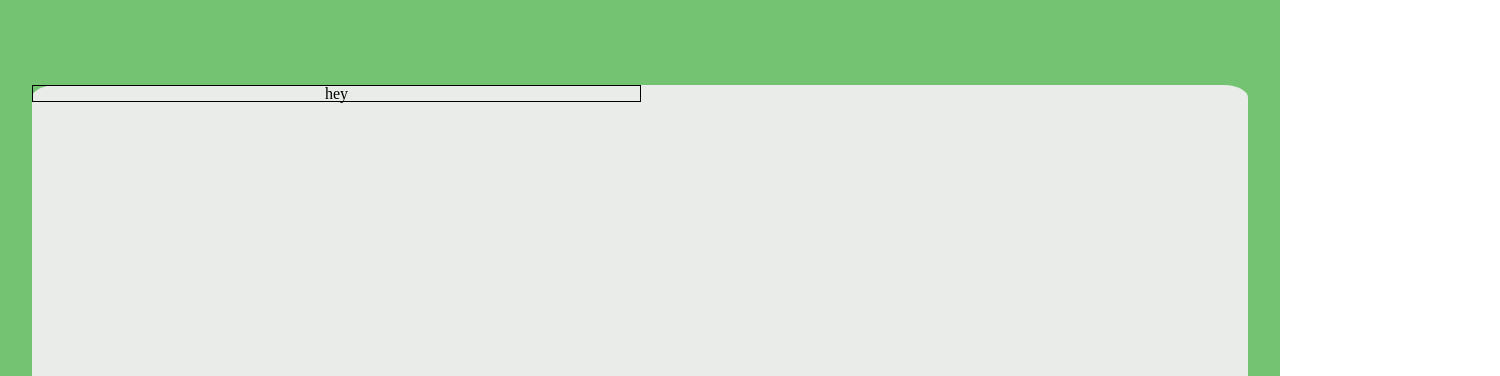
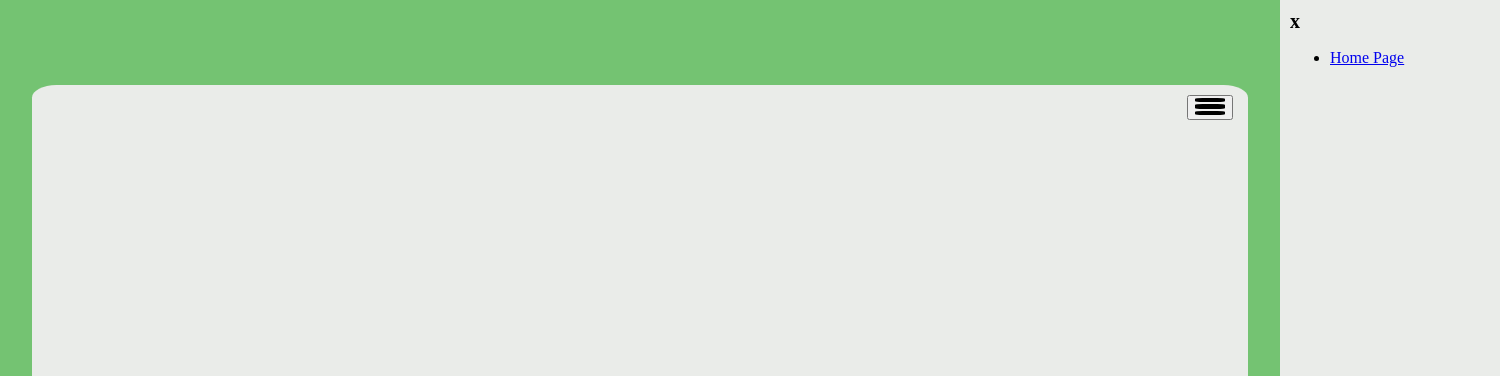
Before and after one commit to idk707/My-Website, a plain HTML site: page index.html in a window 1280 px wide. Shown: the top 376 px of the page, 1500 px wide, since content can reach past the window. Drawn offline with Linux system fonts and the light colour scheme.

Commit message:
Work In Progress

```diff
--- a/index.css
+++ b/index.css
@@ -22,7 +22,6 @@ body{
     justify-content: center;
     align-items: center;
     width: 100%;
-    float: left;
 }
 
 .about_container{
@@ -42,25 +41,60 @@ body{
 }
 
 .menu_container{
-    border: 1px solid black;
+    cursor: pointer;
+    position: absolute;
+    flex-direction: column;
+    /* background-color: black; */
+    top: 10px;
+    right: 15px;
     display: flex;
     align-items: center;
     justify-content: center;
-    width: 100%;
-    height: 15px;
+    width: auto;
+    height: 25px;
 }
 
 .title_background{
     display: flex;
+    align-items: center;
+    justify-content: center;
+    flex-direction: column;
+    position: relative;
     border-radius: 2%;
     background-color:rgb(234, 236, 233);
     min-height: 630px;
     width: 95%;
 }
 
-/* .menu_stick{
-    background-color: rgb(255, 255, 255);
+.menu_stick{
+    margin-bottom: 2px;
+    background-color: rgb(0, 0, 0);
     border-radius: 25%;
     width: 30px;
     height: 5px;
-} */
+}
+#side_menu{
+    display: flex;
+    flex-direction: column;
+    position: absolute;
+    top: 0px;
+    right: 0px;
+    background-color: rgb(234, 236, 233);
+    /* border-radius: 5%; */
+    padding: 10px;
+    height: 100vh;
+    width: 200px;
+    transform: translateX(100%);
+    transition: transform 0.3s ease-in-out;
+}
+.close_button{
+    cursor: pointer;
+    font-size: 20px;
+    font-weight: bold;
+}
+#side_menu.visible{
+    transform: translateX(0);
+}
+.hidden_menu{
+    display:none;
+}
--- a/index.html
+++ b/index.html
@@ -10,14 +10,21 @@
     <div class="title_container">
         <div class="title_background">
 
-            <div class="menu_container">
-                hey
+            <button id="menu" class="menu_container" onclick="toggleMenu()" >
                 <div class="menu_stick"></div>
-            </div>
+                <div class="menu_stick"></div>
+                <div class="menu_stick"></div>
+            </button>
             <div class="title">
                 <h1>Cauan's Portfolio</h1>
             </div>
         </div>
+        <nav id="side_menu" class="hidden_menu">
+            <div class="close_button" onclick="toggleMenu()">x</div>
+            <ul>
+                <li><a href="/index.html">Home Page</a></li>
+            </ul>
+        </nav>
     </div>
 <!--
    <div class="about_container">
--- a/index.js
+++ b/index.js
@@ -0,0 +1,13 @@
+document.addEventListener('DOMContentLoaded', () => {
+  const menu   = document.getElementById('side_menu');
+  const open   = document.getElementById('menu');
+  const close  = document.querySelector('#side_menu .close_button');
+
+  open.addEventListener('click', () => {
+    menu.classList.add('visible');
+  });
+
+  close.addEventListener('click', () => {
+    menu.classList.remove('visible');
+  });
+});
```
